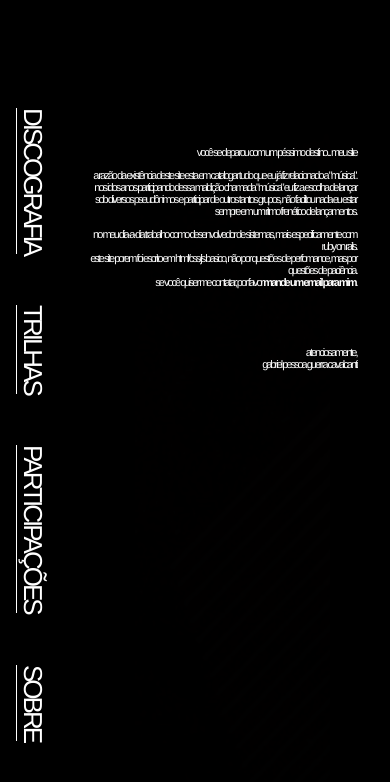
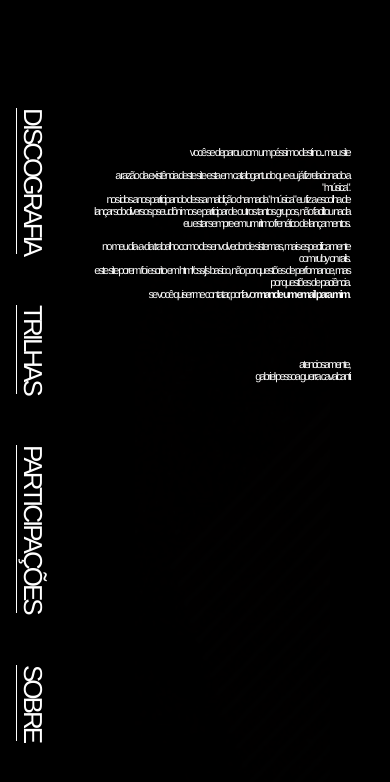
Before and after one commit to guerrinharj/gpgc-front, a plain HTML site: page sobre.html in a window 390 px wide. Drawn offline with Linux system fonts and the light colour scheme.

Commit message:
mobile FONT

```diff
--- a/style.css
+++ b/style.css
@@ -498,12 +498,6 @@ letter-spacing: -2px;
 
 @media (max-width: 800px) {
 
-  body {
-    width: 100vw;
-    display: block;
-    letter-spacing: 0px;
-  }
-
   body::-webkit-scrollbar-track {
     border: none;
   }
```
